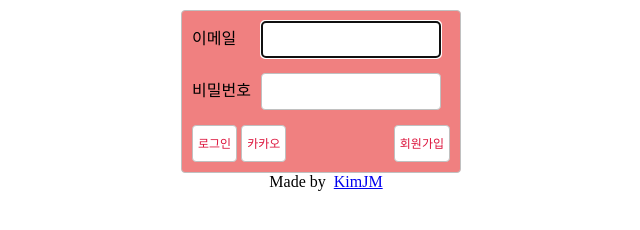
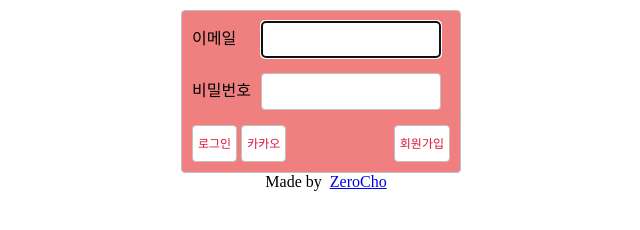
Before and after one commit to Vcro1531/Express_SNS-service, a website: page views/layout.html in a window 1280 px wide. Shown: the full height of the page, 59-699 px from the left. Drawn offline with nearby package versions, Linux system fonts and the light colour scheme; files that its build step writes are made by us from their sources.

Commit message:
♻️ :: layout

```diff
--- a/views/layout.html
+++ b/views/layout.html
@@ -43,7 +43,7 @@
 				</div>
 				<footer>
 					Made by&nbsp;
-					<a href="https://www.zerocho.com" target="_blank">KimJM</a>
+					<a href="https://www.zerocho.com" target="_blank">ZeroCho</a>
 				</footer>
 			</div>
 			{% block content %} {% endblock %}
```
